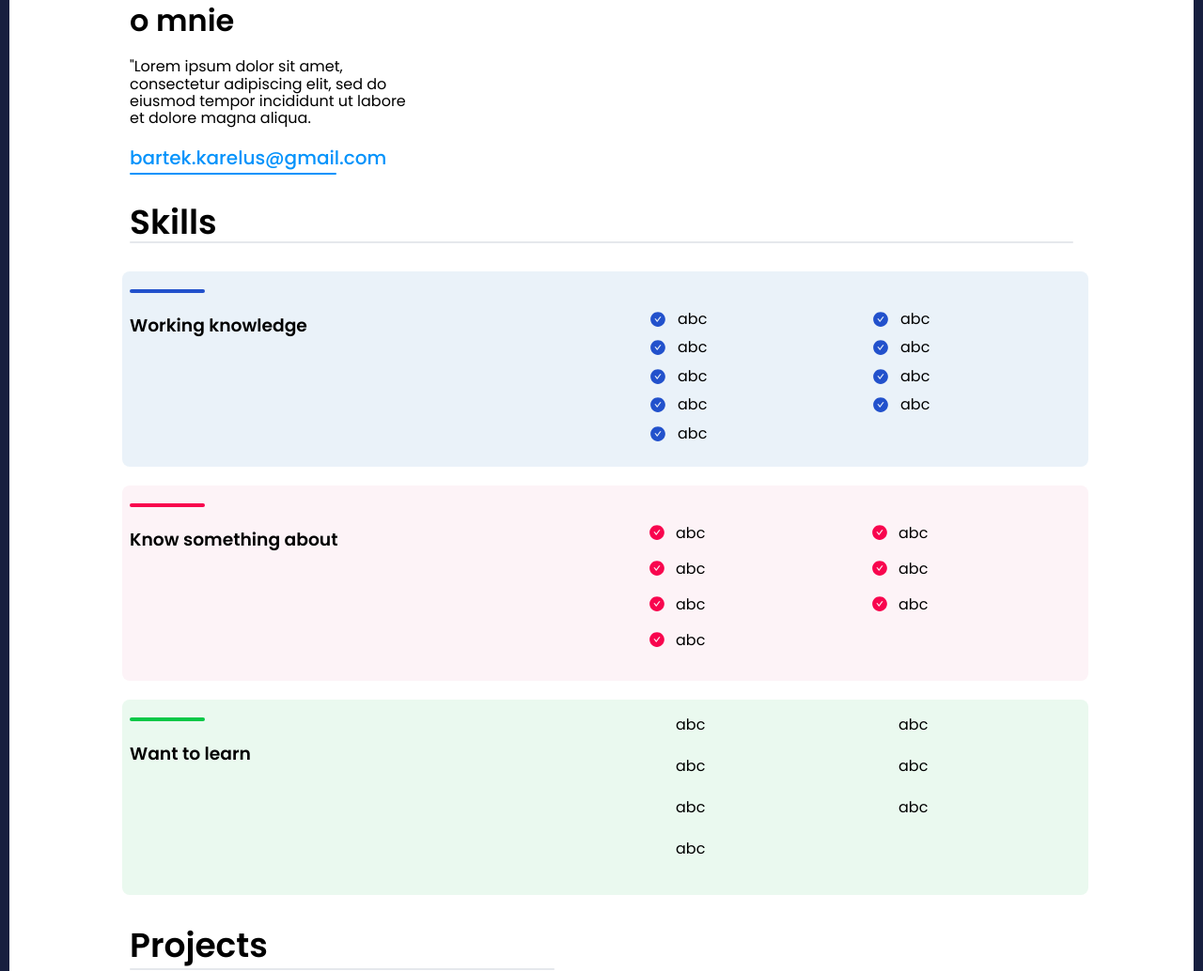
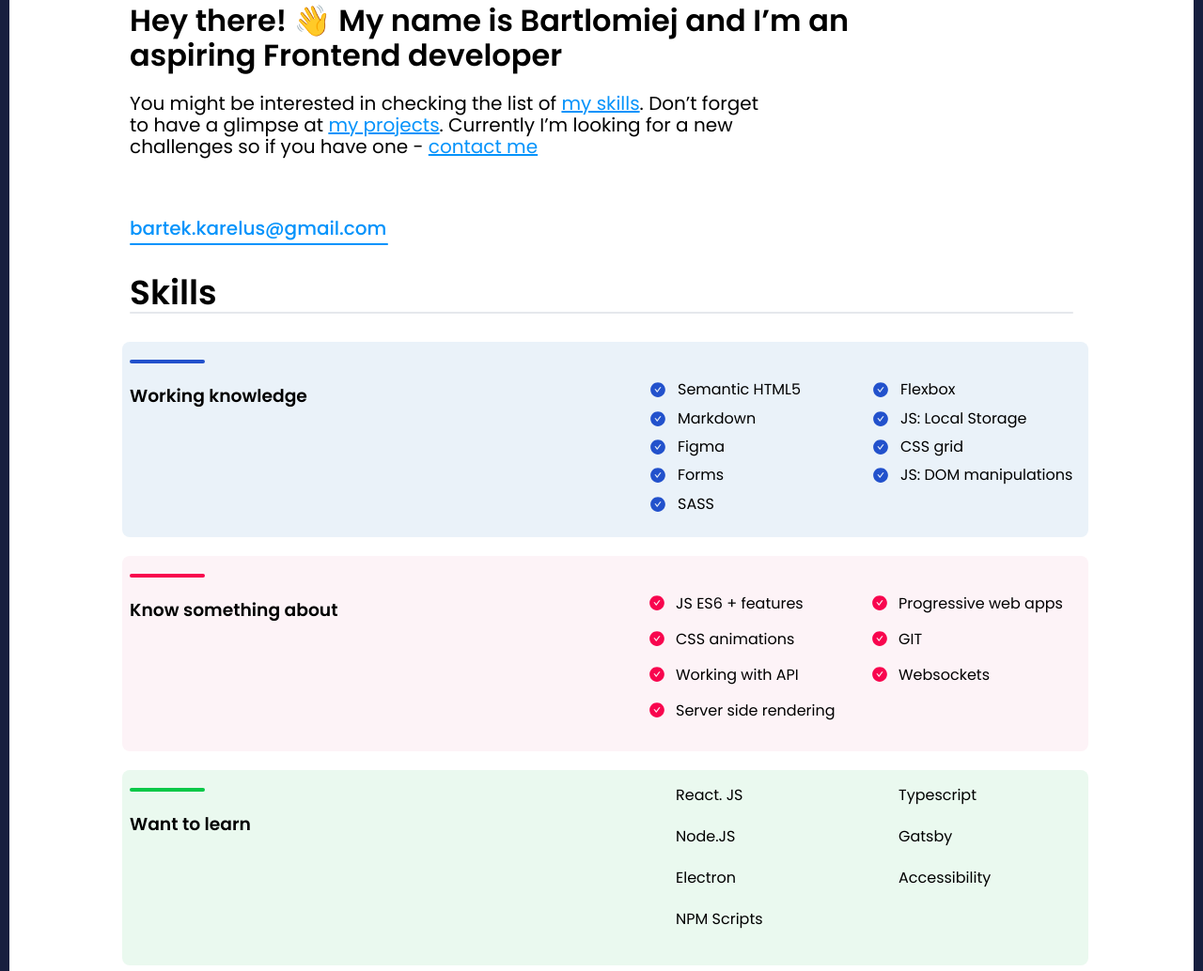
Before and after one commit to BartlomiejKar/portfolio, a website built with webpack: page src/content/index.html in a window 1280 px wide. Shown: the part 274-1308 px from the top of the page at 94% size. Built offline with nearby package versions, Linux system fonts and the light colour scheme; no server answers; files whose address does not match are found by name.

Commit message:
add dexription

```diff
--- a/src/content/index.html
+++ b/src/content/index.html
@@ -30,70 +30,74 @@
   <main class="main">
     <section class="about">
       <img class="about__img" src="assets/img/Bartek.png" alt="zdj">
-      <h1 class="about__title">o mnie</h1>
-      <p class="about__paragraph">"Lorem ipsum dolor sit amet, consectetur adipiscing elit, sed do eiusmod tempor
-        incididunt ut
-        labore et dolore
-        magna aliqua.</p>
+      <h1 class="about__title">Hey there! 👋 My name is Bartlomiej and I’m an aspiring Frontend developer</h1>
+      <p class="about__paragraph">You might be interested in checking the list of <a class="idLink" href="#mySkills">my
+          skills</a>.
+        Don’t forget
+        to have a glimpse at <a class="idLink" href="#myProjects">my projects</a>. Currently I’m looking for a new
+        challenges so if you
+        have one -
+        <a class="idLink" href="#myContact">contact
+          me</a></p>
       <a class="about__email" href="mailto:bartek.karelus@gmail.com">bartek.karelus@gmail.com</a>
     </section>
-    <section class="skills">
+    <section id="mySkills" class="skills">
       <h2 class="skills__title">Skills</h2>
       <article class="skills__article">
         <h3 class="skills__article-title">Working knowledge</h3>
         <ul class="skills__list">
-          <li class="skills__list-element">abc</li>
-          <li class="skills__list-element">abc</li>
-          <li class="skills__list-element">abc</li>
-          <li class="skills__list-element">abc</li>
-          <li class="skills__list-element">abc</li>
-          <li class="skills__list-element">abc</li>
-          <li class="skills__list-element">abc</li>
-          <li class="skills__list-element">abc</li>
-          <li class="skills__list-element">abc</li>
+          <li class="skills__list-element">Semantic HTML5</li>
+          <li class="skills__list-element">Flexbox</li>
+          <li class="skills__list-element">Markdown</li>
+          <li class="skills__list-element">JS: Local Storage</li>
+          <li class="skills__list-element">Figma</li>
+          <li class="skills__list-element">CSS grid</li>
+          <li class="skills__list-element">Forms</li>
+          <li class="skills__list-element">JS: DOM manipulations</li>
+          <li class="skills__list-element">SASS</li>
         </ul>
       </article>
       <article class="knowing">
         <h3 class="knowing__title">Know something about</h3>
         <ul class="knowing__list">
-          <li class="knowing__list-element">abc</li>
-          <li class="knowing__list-element">abc</li>
-          <li class="knowing__list-element">abc</li>
-          <li class="knowing__list-element">abc</li>
-          <li class="knowing__list-element">abc</li>
-          <li class="knowing__list-element">abc</li>
-          <li class="knowing__list-element">abc</li>
+          <li class="knowing__list-element">JS ES6 + features</li>
+          <li class="knowing__list-element">Progressive web apps</li>
+          <li class="knowing__list-element">CSS animations</li>
+          <li class="knowing__list-element">GIT</li>
+          <li class="knowing__list-element">Working with API</li>
+          <li class="knowing__list-element">Websockets</li>
+          <li class="knowing__list-element">Server side rendering</li>
         </ul>
       </article>
       <article class="learn">
         <h3 class="learn__title">Want to learn</h3>
         <ul class="learn__list">
-          <li class="learn__list-element">abc</li>
-          <li class="learn__list-element">abc</li>
-          <li class="learn__list-element">abc</li>
-          <li class="learn__list-element">abc</li>
-          <li class="learn__list-element">abc</li>
-          <li class="learn__list-element">abc</li>
-          <li class="learn__list-element">abc</li>
+          <li class="learn__list-element">React. JS</li>
+          <li class="learn__list-element">Typescript</li>
+          <li class="learn__list-element">Node.JS</li>
+          <li class="learn__list-element">Gatsby</li>
+          <li class="learn__list-element">Electron</li>
+          <li class="learn__list-element">Accessibility</li>
+          <li class="learn__list-element">NPM Scripts</li>
         </ul>
       </article>
 
     </section>
-    <section class="projects">
+    <sectioni id="myProjects" class="projects">
       <h2 class="projects__title">Projects</h2>
       <div class="projects__div">
         <!-- file from main.js-->
       </div>
       </section>
-    <footer class="contact">
+      <footer id="myContact" class="contact">
         <div class="contact__div">
           <h3 class="contact__title">Contact me</h3>
-        <p class="contact__paragraph">Lorem ipsum</p>
+          <p class="contact__paragraph">I’m open for new opportunities. If you have one for me we should talk!</p>
           <ul class="contact__icons">
             <li class="contact__li"><a href="https://github.com/BartlomiejKar"><img class="contact__icons-image"
                   src="assets/img/github.svg" alt="github"></a></li>
-          <li class="contact__li"><a href=""><img class="contact__icons-image" src="assets/img/bxl-linkedin-square.svg"
-                alt=" Linkedin"></a></li>
+            <li class="contact__li"><a href=""><img class="contact__icons-image"
+                  src="assets/img/bxl-linkedin-square.svg" alt=" Linkedin"></a></li>
             <li class="contact__li"><a href="https://www.facebook.com/bartek.karelus"><img class="contact__icons-image"
                   src="assets/img/bxl-facebook-square.svg" alt=" Facebook"></a></li>
             <li class="contact__li"><a href="https://www.instagram.com/bolek1906/"><img class="contact__icons-image"
--- a/src/js/main.js
+++ b/src/js/main.js
@@ -20,7 +20,7 @@ if ('serviceWorker' in navigator) {
 console.log(`Hello world!`);
 
 const list = document.querySelector(".projects__div")
-fetch("https://api.github.com/users/BartlomiejKar/repos?sort=created")
+fetch("https://api.github.com/users/BartlomiejKar/repos?sort=updated&direction=desc")
   .then(response => response.json())
   .then(data => {
     const repos = data;
@@ -40,7 +40,7 @@ fetch("https://api.github.com/users/BartlomiejKar/repos?sort=created")
       </footer>
 </section > `
       console.log(item.name)
-      console.log(item)
+      console.log(item.homepage)
     }
 
   })
--- a/src/scss/about.scss
+++ b/src/scss/about.scss
@@ -10,11 +10,13 @@ border-radius: 50%;
 }
 .about__title {
 margin-left: 128px;
-width: 300px;
+width: 781px;
 }
 .about__paragraph{
 margin-left: 128px;
-width:300px;
+width: 681px;
+height: 108px;
+font-size: 20px;
 }
 .about__email, .contact__email {
 margin-left:128px;
@@ -31,7 +33,11 @@ content: "";
 background: #0593FB;
 border-radius: 41px;
 height: 2px;
-width:220px;
+width:275px;
 display:block;
 margin-left: 128px;
 }
+.idLink {
+    text-decoration-line: underline;
+    color:  #0593FB;
+}
```
Also changed, not shown: dist/css/main.css, dist/index.html, dist/js/main.js, 1 other file. Lines whose indentation alone changed are shown as unchanged.
